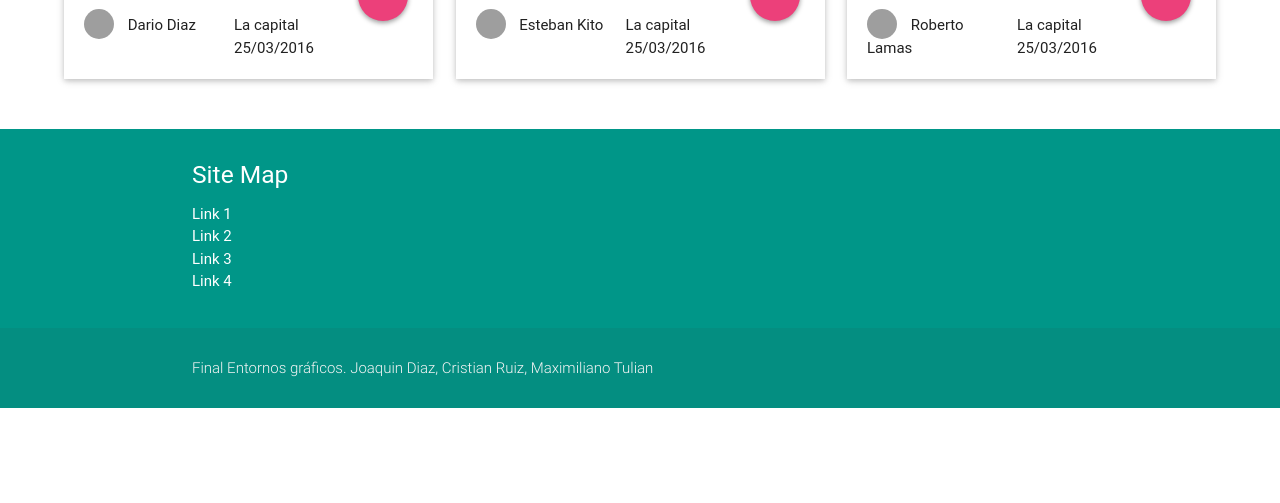
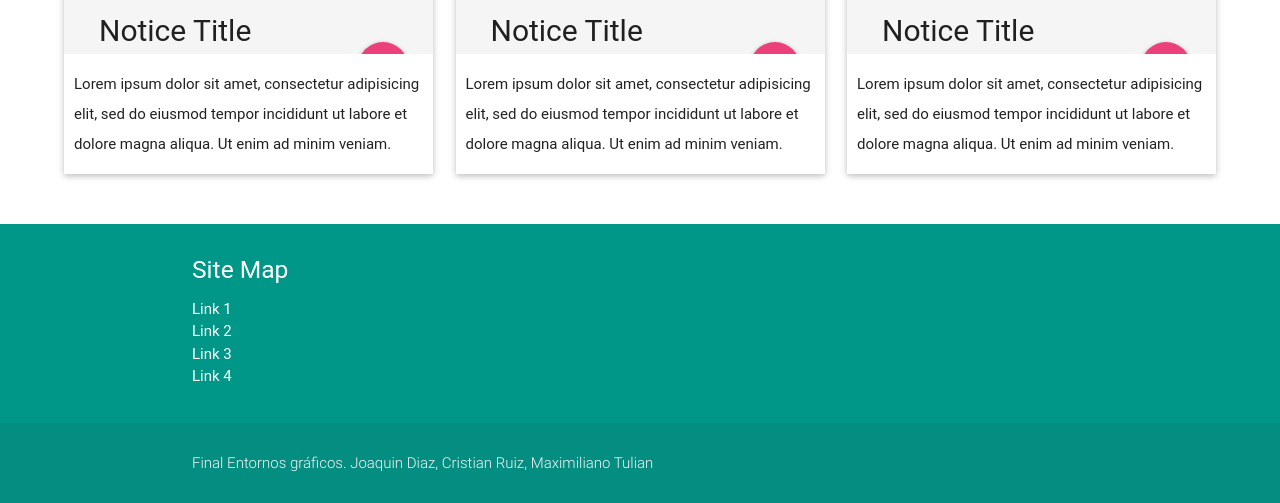
Before and after one commit to maximilianotulian/egfinal, a PHP site: page /news in a window 1280 px wide. Shown: the part 743-1246 px from the top of the page. Before the commit the page ends 1151 px from the top, so only its background shows below. Run offline with PHP 8.4, Linux system fonts and the light colour scheme; some libraries are stand-ins or nearby versions; some web fonts are replaced; grey boxes are pictures that could not be loaded.

Commit message:
update notice component

```diff
--- a/sources/css/main.css
+++ b/sources/css/main.css
@@ -423,7 +423,7 @@
   background-color: #f5f5f5;
   border-radius: 2px;
   box-shadow: 0 2px 5px 0 rgba(0, 0, 0, 0.16), 0 2px 10px 0 rgba(0, 0, 0, 0.12);
-  height: 355px;
+  height: 450px;
   margin: 0.5rem 0 1rem 0;
   position: relative;
   transition: box-shadow .25s; }
@@ -452,10 +452,11 @@
   .notice--description {
     background: white;
     border-top: 1px solid #DFDFDF;
-    bottom: 0;
+    bottom: 1;
     color: #979797;
     display: block;
-    min-height: 83px;
+    font-size: 14px;
+    min-height: 55px;
     left: 0;
     padding: 21px 25px 19px 160px;
     position: absolute;
@@ -535,6 +536,12 @@
       width: 101px; }
       .notice .post-on-wrapper--text:hover {
         color: #1b39a8; }
+  .notice--text {
+    background-color: white;
+    position: absolute;
+    margin-top: 10px;
+    padding: 0 10px;
+    bottom: 0; }
   .notice_with-paragraph {
     margin: 0;
     color: inherit; }
--- a/views/news.php
+++ b/views/news.php
@@ -49,6 +49,12 @@
                             <a class="post-on-wrapper--text">La capital 25/03/2016</a>
                         </span>
                     </div>
+                    <div class="notice--text">
+                        <p>
+                            Lorem ipsum dolor sit amet, consectetur adipisicing elit, sed do eiusmod tempor incididunt ut labore et dolore magna aliqua.
+                            Ut enim ad minim veniam.
+                        </p>
+                    </div>
                 </div>
             </div>
 
@@ -78,6 +84,12 @@
                         <span class="post-on-wrapper">
                             <a class="post-on-wrapper--text">La capital 25/03/2016</a>
                         </span>
+                    </div>
+                    <div class="notice--text">
+                        <p>
+                            Lorem ipsum dolor sit amet, consectetur adipisicing elit, sed do eiusmod tempor incididunt ut labore et dolore magna aliqua.
+                            Ut enim ad minim veniam.
+                        </p>
                     </div>
                 </div>
             </div>
@@ -109,6 +121,12 @@
                             <a class="post-on-wrapper--text">La capital 25/03/2016</a>
                         </span>
                     </div>
+                    <div class="notice--text">
+                        <p>
+                            Lorem ipsum dolor sit amet, consectetur adipisicing elit, sed do eiusmod tempor incididunt ut labore et dolore magna aliqua.
+                            Ut enim ad minim veniam.
+                        </p>
+                    </div>
                 </div>
             </div>
 
```
Also changed, not shown: sass/component/notice.scss (+12 -3 lines).
